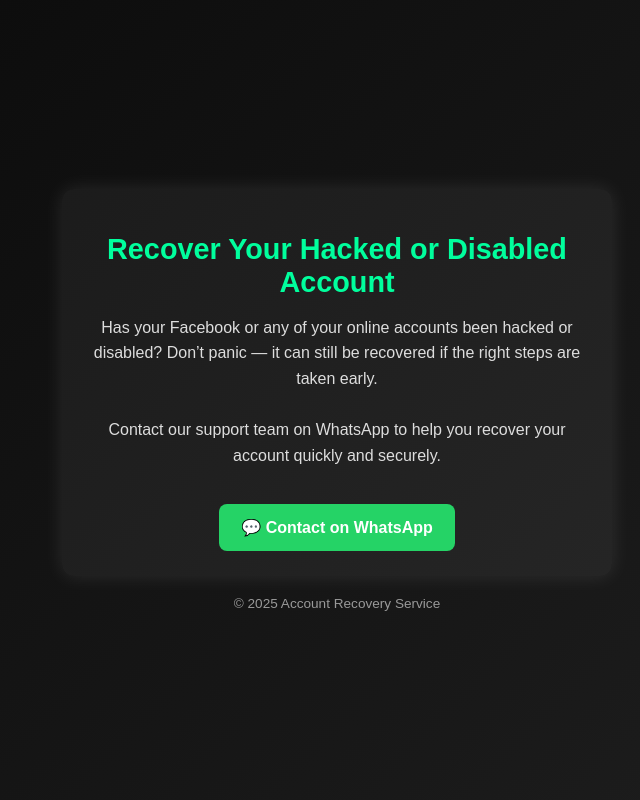
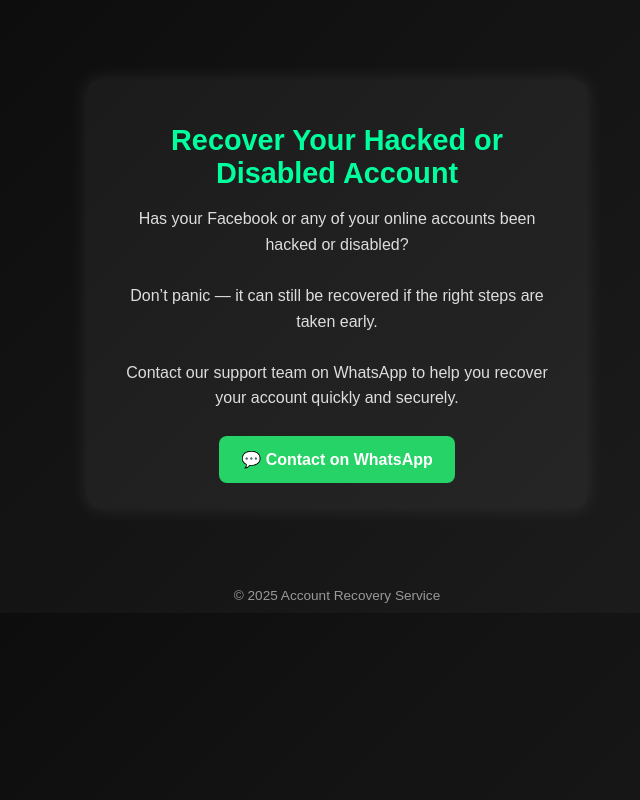
Before and after one commit to steadybtc/recover-account-, a plain HTML site: page index.html in a window 1280 px wide. Shown: the whole page, without its empty margins (303-943 px from the left). Drawn offline with Linux system fonts and the light colour scheme.

Commit message:
Update index.html

```diff
--- a/index.html
+++ b/index.html
@@ -1,22 +1,19 @@
- <!DOCTYPE html>
+<!DOCTYPE html>
 <html lang="en">
 <head>
   <meta charset="UTF-8" />
   <meta name="viewport" content="width=device-width, initial-scale=1.0" />
   <title>Account Recovery Service</title>
   <style>
+    * {
+      box-sizing: border-box;
+    }
     body {
       margin: 0;
       padding: 0;
       font-family: Arial, sans-serif;
       background: linear-gradient(135deg, #0a0a0a, #1f1f1f);
       color: #fff;
-      text-align: center;
-      display: flex;
-      flex-direction: column;
-      justify-content: center;
-      align-items: center;
-      min-height: 100vh;
     }
 
     .container {
@@ -26,23 +23,27 @@
       box-shadow: 0 0 20px rgba(255, 255, 255, 0.1);
       max-width: 500px;
       width: 90%;
+      margin: 80px auto; /* Push content down a bit */
     }
 
     h1 {
       color: #00ff9d;
       font-size: 1.8rem;
       margin-bottom: 10px;
+      text-align: center;
     }
 
     p {
       font-size: 1rem;
       line-height: 1.6;
       color: #ddd;
+      text-align: center;
     }
 
     a.button {
-      display: inline-block;
-      margin-top: 20px;
+      display: block;
+      width: fit-content;
+      margin: 25px auto 0;
       padding: 14px 22px;
       background-color: #25d366;
       color: white;
@@ -58,7 +59,8 @@
     }
 
     footer {
-      margin-top: 20px;
+      text-align: center;
+      margin: 40px 0 10px;
       font-size: 0.85rem;
       color: #999;
     }
@@ -81,9 +83,8 @@
   <div class="container">
     <h1>Recover Your Hacked or Disabled Account</h1>
     <p>
-      Has your Facebook or any of your online accounts been hacked or disabled?
-      Don’t panic — it can still be recovered if the right steps are taken early.
-      <br><br>
+      Has your Facebook or any of your online accounts been hacked or disabled?<br><br>
+      Don’t panic — it can still be recovered if the right steps are taken early.<br><br>
       Contact our support team on WhatsApp to help you recover your account quickly and securely.
     </p>
     <a class="button" href="https://wa.me/19895358767" target="_blank">
```
